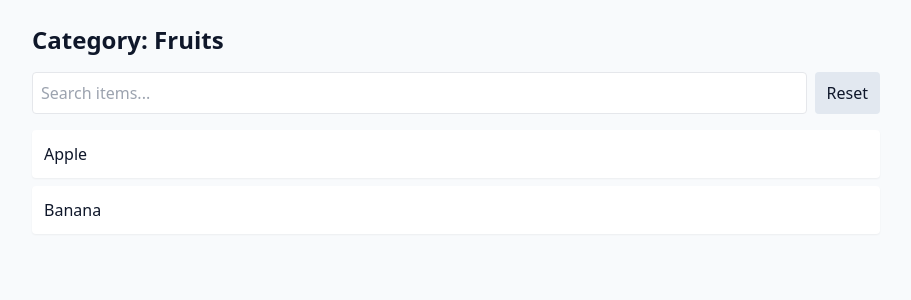
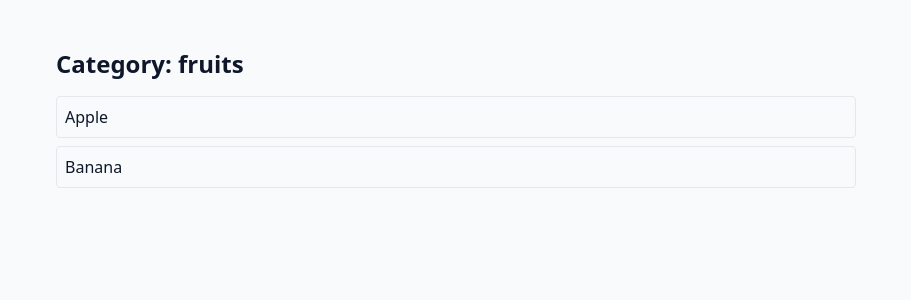
Before and after one commit to gouravtomar/Myproject, a Next.js app: page /fruits in a window 1280 px wide. Shown: the top 300 px of the page, without its empty margins (184-1095 px from the left). Built offline with nearby package versions, Linux system fonts and the light colour scheme.

Commit message:
Fixed category filter issue

```diff
--- a/app/[category]/page.js
+++ b/app/[category]/page.js
@@ -1,22 +1,30 @@
-import { items } from '../data/items'
-import ClientFilter from '../../components/ClientFilter'
-
+import { items } from "../data/items";
 
 export default function CategoryPage({ params }) {
-const { category } = params
-const serverFiltered = items.filter(i => i.category === category)
+  const category = params.category?.toLowerCase();
 
+  // Debug (optional)
+  console.log("Category from URL:", category);
 
-return (
-<div>
-<h2 className="text-2xl font-semibold capitalize">Category: {category}</h2>
+  const filtered = items.filter(
+    (item) => item.category.toLowerCase() === category
+  );
 
+  return (
+    <div className="p-6">
+      <h1 className="text-2xl font-bold">Category: {category}</h1>
 
-{serverFiltered.length === 0 ? (
-<p className="mt-4 text-slate-600">No items in this category.</p>
-) : (
-<ClientFilter initialItems={serverFiltered} />
-)}
-</div>
-)
+      {filtered.length === 0 ? (
+        <p>No items in this category.</p>
+      ) : (
+        <ul className="mt-4 space-y-2">
+          {filtered.map((item) => (
+            <li key={item.id} className="p-2 border rounded">
+              {item.name}
+            </li>
+          ))}
+        </ul>
+      )}
+    </div>
+  );
 }
--- /dev/null
+++ b/app/api/items/[category]/route.js
@@ -0,0 +1,11 @@
+import { items } from "@/app/data/items";
+
+export async function GET(request, { params }) {
+  const { category } = params;
+
+  const filtered = items.filter(
+    (item) => item.category.toLowerCase() === category.toLowerCase()
+  );
+
+  return Response.json(filtered);
+}
--- a/app/data/items.js
+++ b/app/data/items.js
@@ -1,8 +1,8 @@
 export const items = [
-{ id: 1, name: 'Apple', category: 'fruits' },
-{ id: 2, name: 'Banana', category: 'fruits' },
-{ id: 3, name: 'Carrot', category: 'vegetables' },
-{ id: 4, name: 'Broccoli', category: 'vegetables' },
-{ id: 5, name: 'Chicken', category: 'meat' },
-{ id: 6, name: 'Mutton', category: 'meat' }
-]
+  { id: 1, name: "Apple", category: "fruits" },
+  { id: 2, name: "Banana", category: "fruits" },
+  { id: 3, name: "Carrot", category: "vegetables" },
+  { id: 4, name: "Broccoli", category: "vegetables" },
+  { id: 5, name: "Chicken", category: "meat" },
+  { id: 6, name: "Mutton", category: "meat" },
+];
--- a/app/page.js
+++ b/app/page.js
@@ -6,9 +6,9 @@ return (
 
 
 <div className="space-x-3">
-<a className="inline-block px-4 py-2 bg-indigo-600 text-white rounded" href="/fruits">Fruits</a>
-<a className="inline-block px-4 py-2 bg-emerald-600 text-white rounded" href="/vegetables">Vegetables</a>
-<a className="inline-block px-4 py-2 bg-red-600 text-white rounded" href="/meat">Meat</a>
+<a href="/fruits">Fruits</a>
+<a href="/vegetables">Vegetables</a>
+<a href="/meat">Meat</a>
 </div>
 
 
```
